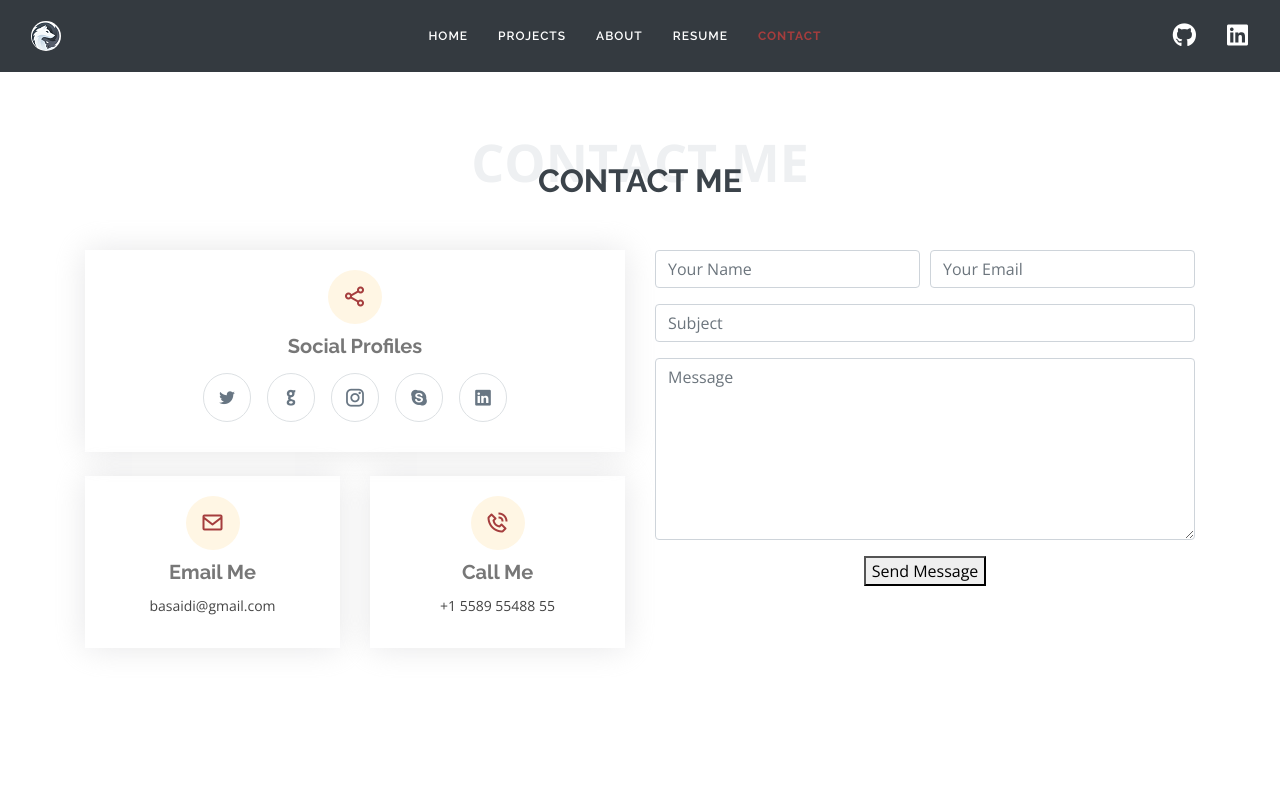
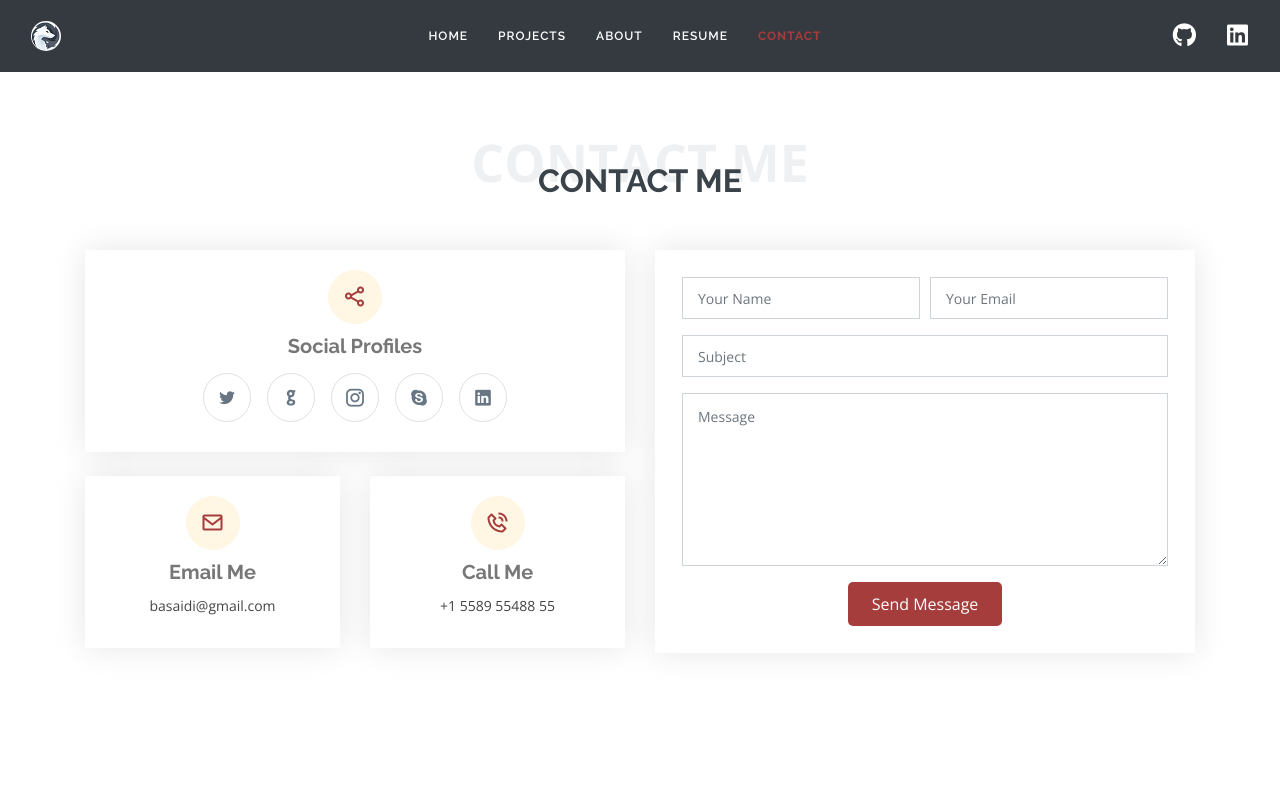
Before and after one commit to BassamS/Portfolio, an Angular app: page /contact in a window 1280 px wide. Shown: the top 800 px of the page. Built offline with nearby package versions, Linux system fonts and the light colour scheme.

Commit message:
contact changed back

```diff
--- a/src/app/components/contact/contact.component.html
+++ b/src/app/components/contact/contact.component.html
@@ -48,8 +48,7 @@
 
       <div class="col-lg-6">
 
-        <!-- <form class="php-email-form" [formGroup]="messageForm" (ngSubmit)="onSubmit()"> -->
-        <form name="contact" method="POST" data-netlify="true" [formGroup]="messageForm" (ngSubmit)="onSubmit()">
+        <form class="php-email-form" [formGroup]="messageForm" (ngSubmit)="onSubmit()">
 
           <h5 *ngIf="success">Your message has been sent. Thank you!</h5>
           <div class="form-row">
```
